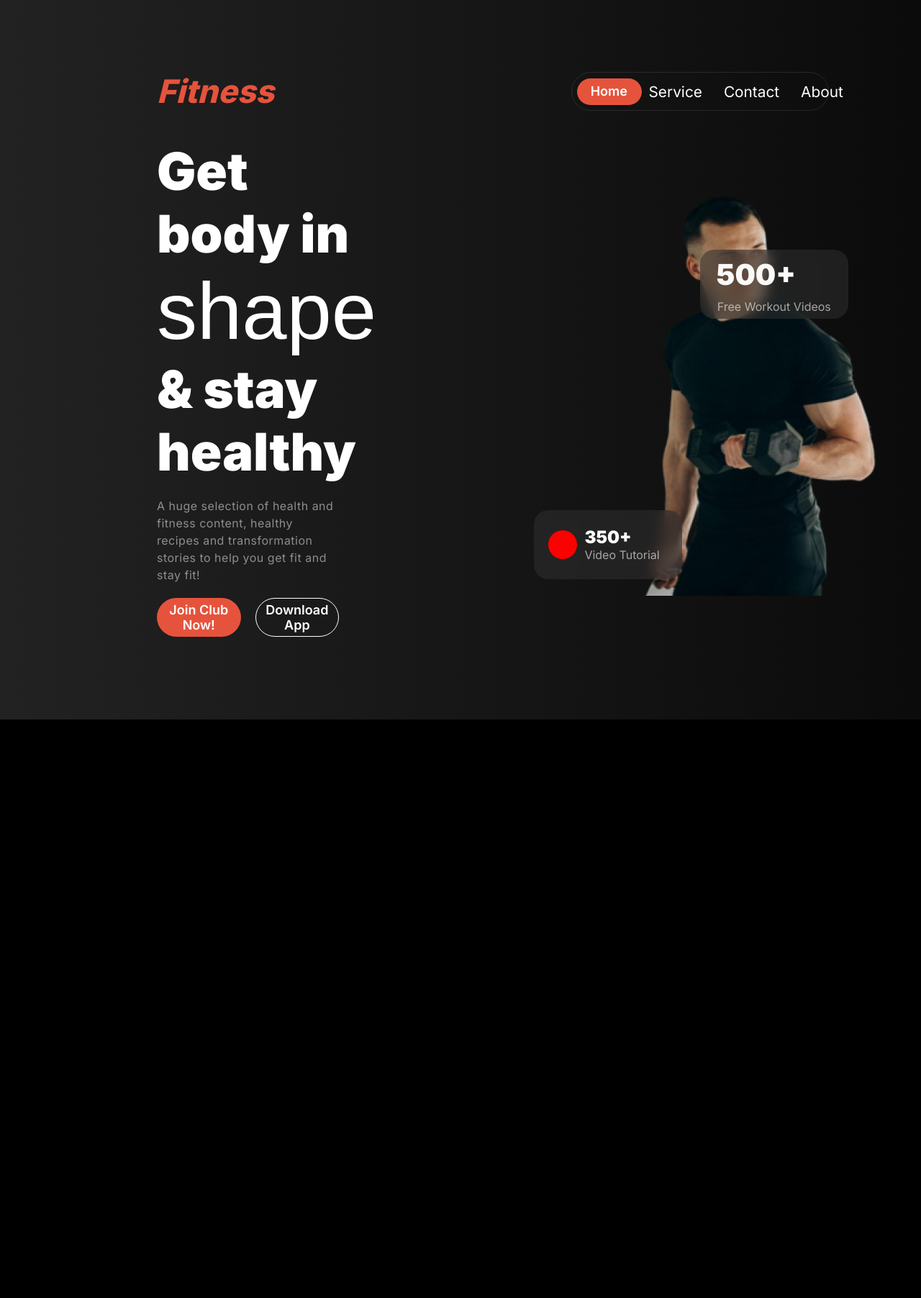
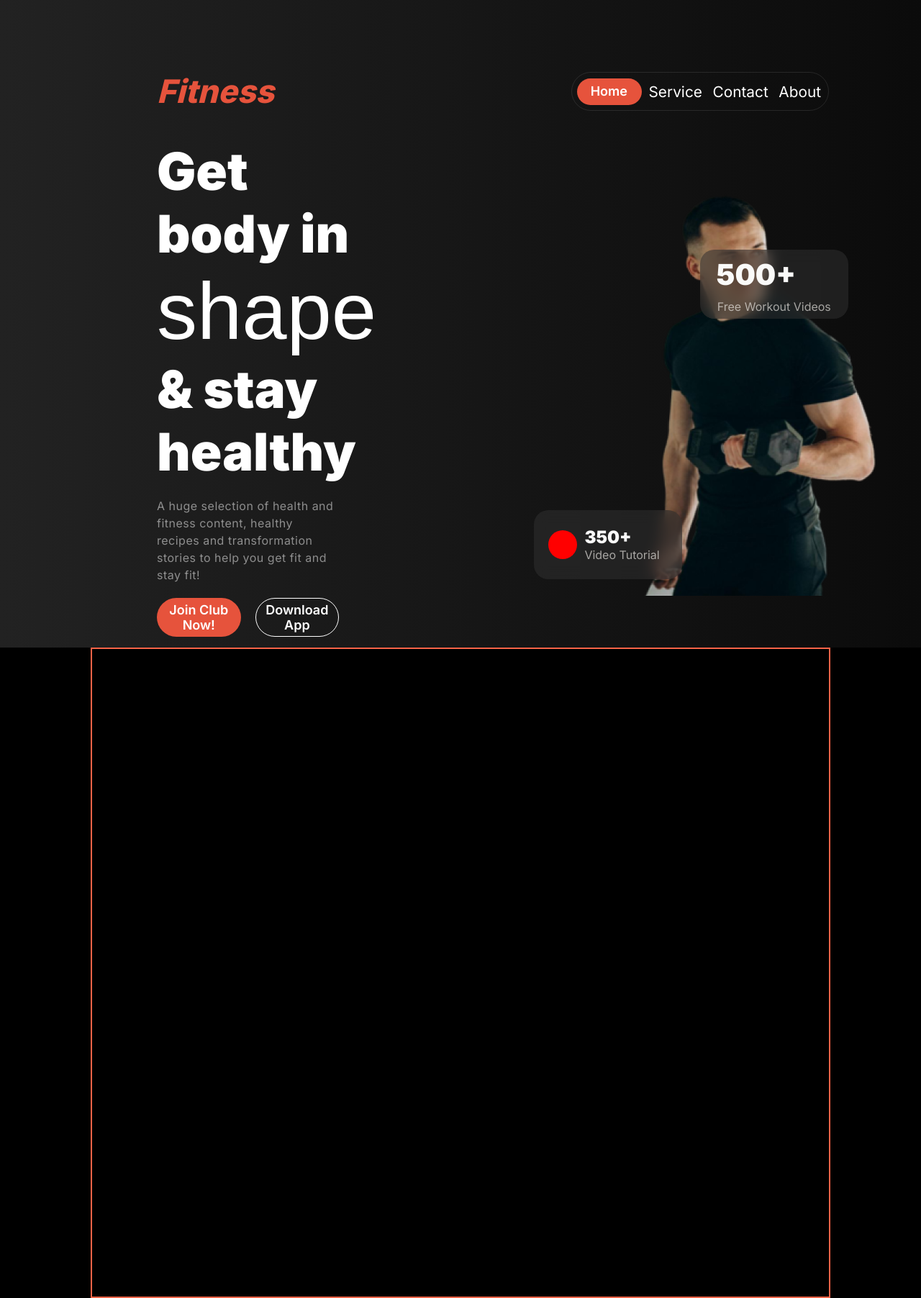
Before and after one commit to samZero-0/Assignment-2, a plain HTML site: page index.html in a window 1280 px wide. Shown: the whole page at 72% size. Before the commit the page ends 1060 px from the top, so only its background shows below. Drawn offline with Linux system fonts and the light colour scheme; a web font is replaced by a local one.

Commit message:
habits section started

```diff
--- a/index.html
+++ b/index.html
@@ -28,7 +28,7 @@
                         <div class="rest-links">
                         <a href="">Service</a>
                         <a href="">Contact</a>
-                        <a href="">About</a></div>
+                        <a class="abt">About</a></div>
 
                     </div>
                 </div>
@@ -97,5 +97,39 @@
     </section>
 
 
+    <!-- habits section starts here -->
+
+    <section id="habits">
+
+        <div class="habits-container">
+            <div class="habit-title-container">
+
+            </div>
+            <div class="habit-desc-container">
+
+            </div>
+
+            <div class="habit-card-container">
+                <div class="habit-card">
+                    <div class="habit-card-img-container">
+
+                    </div>
+
+                    <div class="habit-card-title">
+
+                    </div>
+
+                    <div class="habit-card-desc">
+
+                    </div>
+                </div>
+
+            </div>
+
+        </div>
+    </section>
+
+
+
 </body>
 </html>
--- a/style.css
+++ b/style.css
@@ -14,7 +14,7 @@
 #banner{
     /* border: 2px solid tomato; */
     width: 100%;
-    height:1000px;
+    height:900px;
     background: rgb(34,34,34);
     background: linear-gradient(90deg, rgba(34,34,34,1) 0%, rgba(11,11,11,1) 100%);
     display: flex;
@@ -51,7 +51,7 @@
     background: transparent;
     margin-left: 90px;
     display: flex;
-    gap:120px;
+    /* gap:10px; */
     align-items: center;
 
 }
@@ -97,9 +97,10 @@
 }
 .rest-links{
     display: flex;
-    gap: 30px;
+    /* gap: 30px; */
     width: 70%;
     background: transparent;
+    justify-content: space-between;
 }
 
 .Home-nav{
@@ -120,6 +121,10 @@
     position: absolute;
     left:21%;
     top:20%;
+}
+
+.abt{
+    margin-right: 10px;
 }
 
 /* banner-content style */
@@ -334,6 +339,43 @@
     display: none;
 
 }
+
+/* habits section styling */
+
+#habits{
+     /* border: 2px solid tomato; */
+     width: 100%;
+     height:900px;
+     display: flex;
+     justify-content: center;
+}
+
+.habits-container{
+    display: flex;
+    width: 80%;
+    border: 2px solid tomato;
+    height: 100%;
+    display: flex;
+    flex-direction: column;
+
+}
+
+
+
+
+
+
+
+
+
+
+
+
+
+
+
+
+
 @media screen and (max-width: 576px){
 
     .banner-content-container,.content-container{
@@ -372,10 +414,6 @@
     .workout{
         top:10%;
         left:51%;
-
-
-
-
     }
 
     .nav-title{
```
